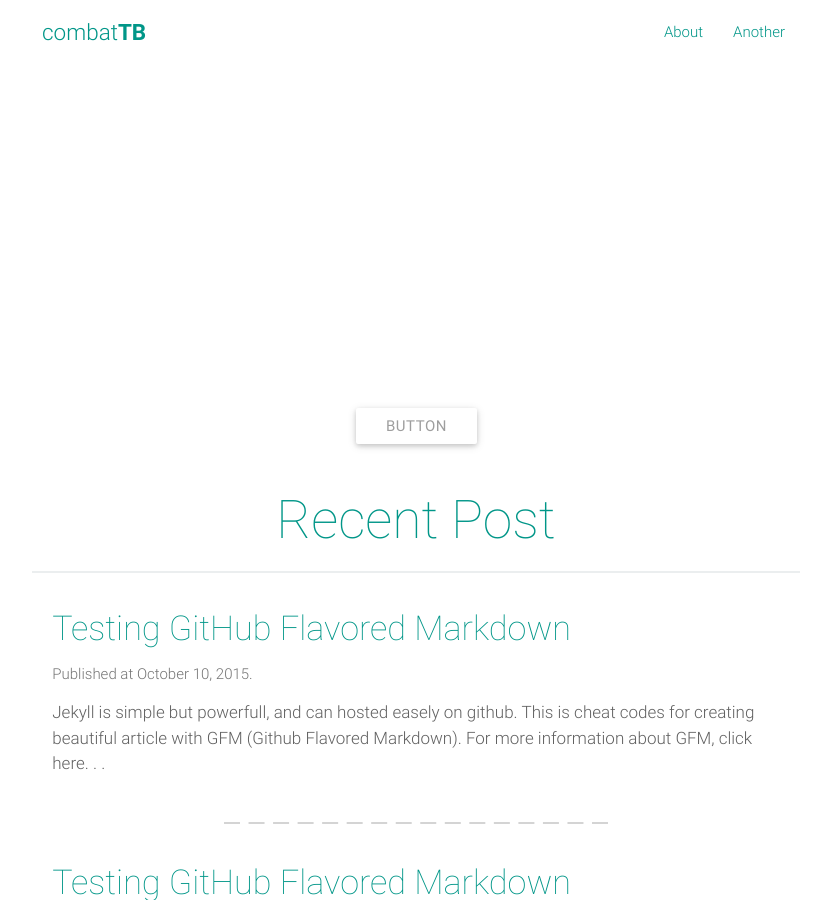
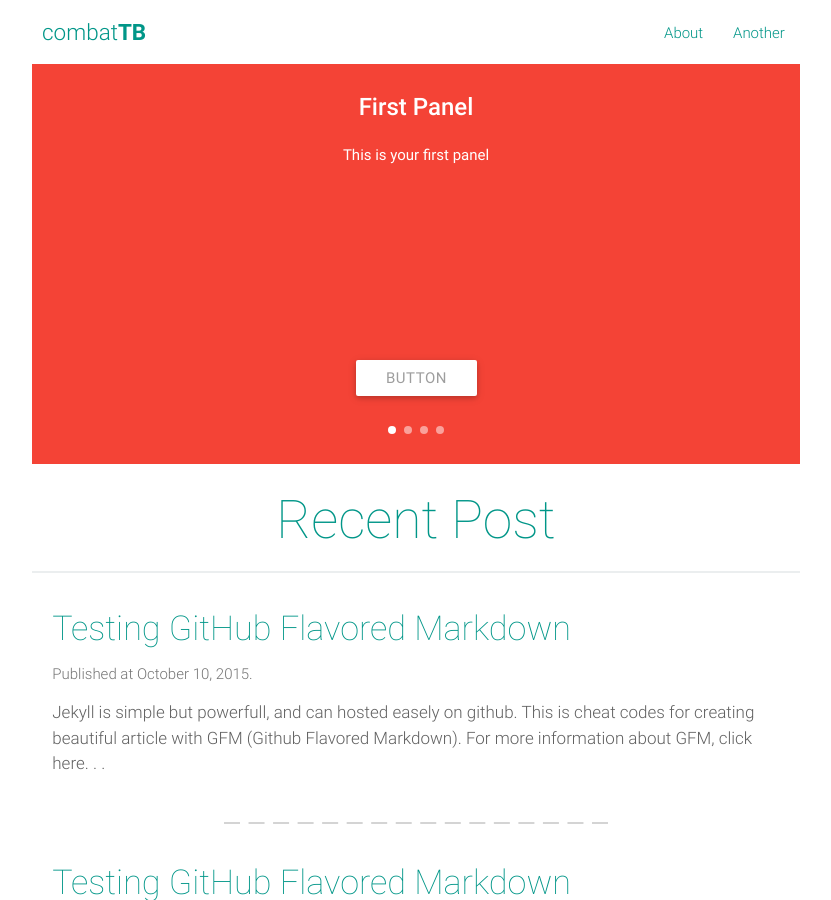
Before and after one commit to aragorneloff/combat-tb, a Jekyll site: the page built from index.html, in a window 1280 px wide and 900 px high. Shown: the whole window, without its empty margins (224-1055 px from the left). Built offline with Jekyll 4.4.1, drawn with Linux system fonts in a browser that asks for light colours; the list of posts is cut into pages by our own code; some of the changed lines change nothing that is shown.

```diff
--- a/_layouts/default.html
+++ b/_layouts/default.html
@@ -16,7 +16,7 @@
     <script type="text/javascript" src="{{ "/assets/js/carousel.js" | prepend: site.baseurl }}"></script>
     <script type="text/javascript">
     $(function() {
-		console.log("!!!!!!");
+		console.log("!");
 		$('.carousel.carousel-slider').carousel({fullWidth: true});
         $(".button-collapse").sideNav();
         $('nav a').addClass('waves-effect waves-light');
--- a/assets/js/carousel.js
+++ b/assets/js/carousel.js
@@ -14,7 +14,14 @@
         onCycleTo: null // Callback for when a new slide is cycled to.
       };
       options = $.extend(defaults, options);
-      var namespace = Materialize.objectSelectorString($(this));
+		var objectSelectorString = function(obj) {
+				var tagStr = obj.prop('tagName') || '';
+				var idStr = obj.attr('id') || '';
+				var classStr = obj.attr('class') || '';
+				return (tagStr + idStr + classStr).replace(/\s/g,'');
+			};
+		//var namespace = Materialize.objectSelectorString($(this));
+		var namespace = objectSelectorString($(this));
 
       return this.each(function(i) {
 
```
